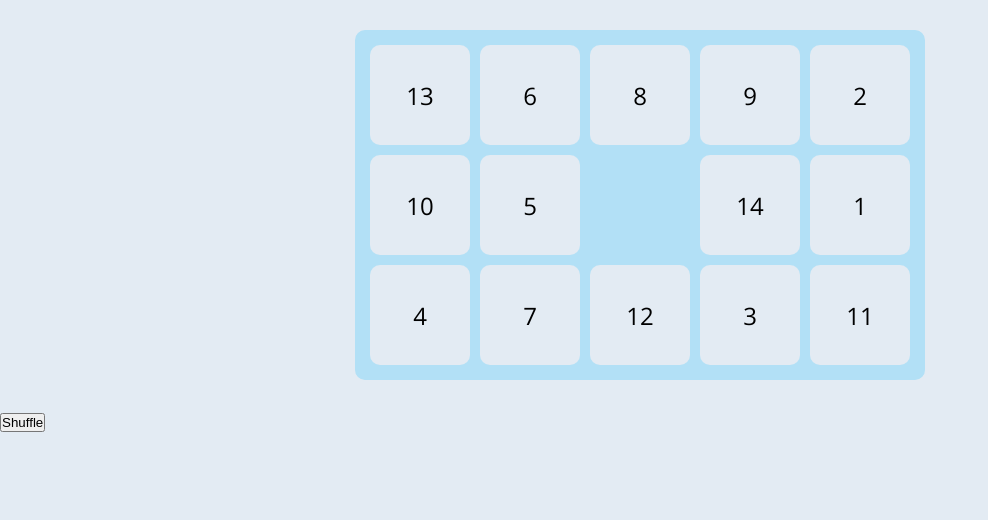
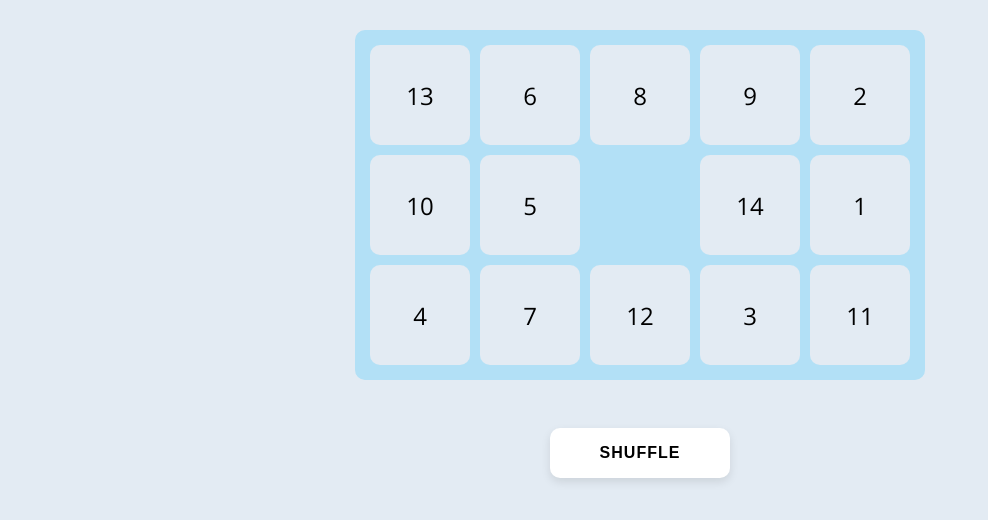
Before and after one commit to malinjansson/15-puzzle, a React (Vite) app: page / in a window 1280 px wide. Shown: the top 520 px of the page, without its empty margins (0-988 px from the left). Built offline with nearby package versions, Linux system fonts and the light colour scheme.

Commit message:
added a classname on the shufflebtn

```diff
--- a/src/components/Puzzle.tsx
+++ b/src/components/Puzzle.tsx
@@ -90,8 +90,8 @@ export const Puzzle = () => {
           />
         ))}
       </div>
+      <button className="shuffle-btn" onClick={shuffleBricks}>Shuffle</button>
     </div>
-    <button onClick={shuffleBricks}>Shuffle</button>
     </>
   );
 };
```
